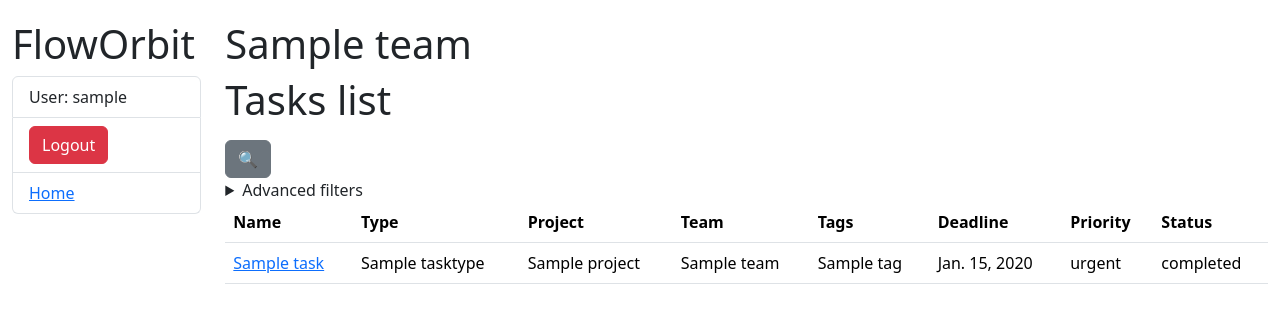
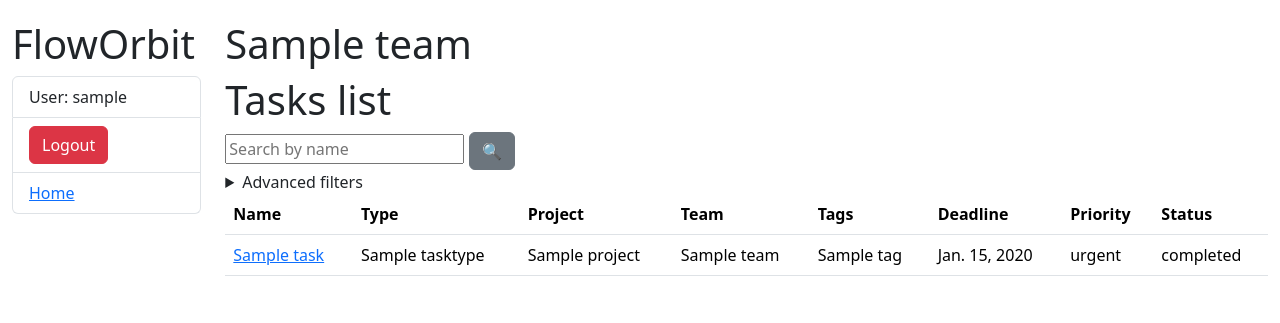
Before and after one commit to 20jofi00/floworbit-task-manager, a Django app: page /tasks/1/ in a window 1280 px wide. Shown: the top 323 px of the page. Run offline with Django 5.2, Linux system fonts and the light colour scheme; a user stored in the database is signed in; tables that the repository leaves empty hold one stand-in row (values such as "Sample post"); some libraries are stand-ins or nearby versions.

Commit message:
fix task filter fields not rendering in compact search

```diff
--- a/templates/includes/task_filter_form.html
+++ b/templates/includes/task_filter_form.html
@@ -1,7 +1,7 @@
 {% load crispy_forms_filters %}
 
 <form action="" method="GET">
-  {{ search_form.name|crispy}}
+  {{ search_form.name}}
   <input type="submit" value="🔍" class="btn btn-secondary">
 
   <details class="advanced-filters"
@@ -9,11 +9,11 @@
     open
   {% endif%}>
     <summary>Advanced filters</summary>
-    {{ search_form.projects|crispy}}
-    {{ search_form.task_types|crispy}}
-    {{ search_form.task_tags|crispy}}
-    {{ search_form.priority|crispy}}
-    {{ search_form.deadline_before|crispy}}
+    {{ search_form.projects}}
+    {{ search_form.task_types}}
+    {{ search_form.task_tags}}
+    {{ search_form.priority}}
+    {{ search_form.deadline_before}}
     <button type="submit">Apply filters</button>
   </details>
 
```
